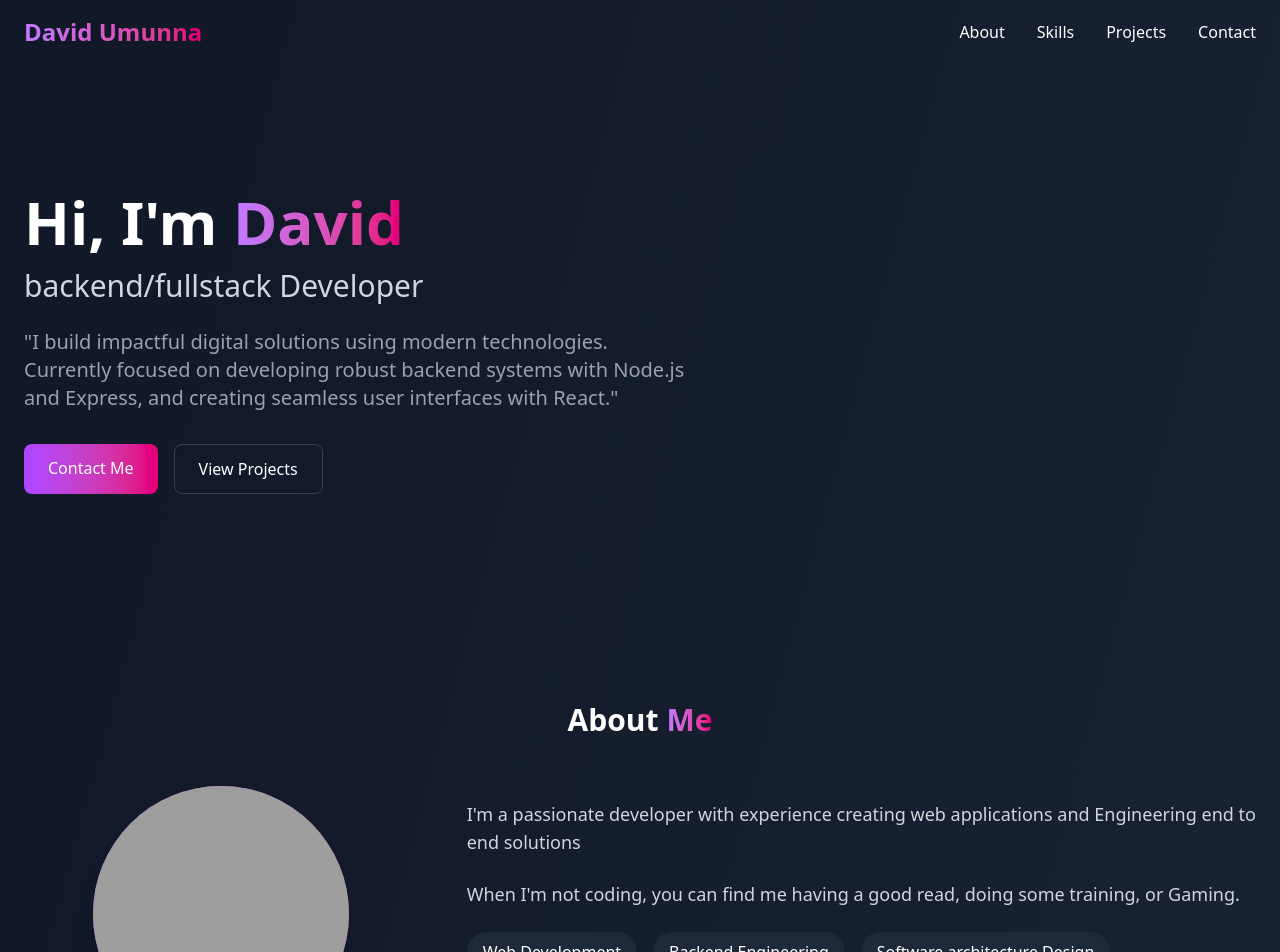
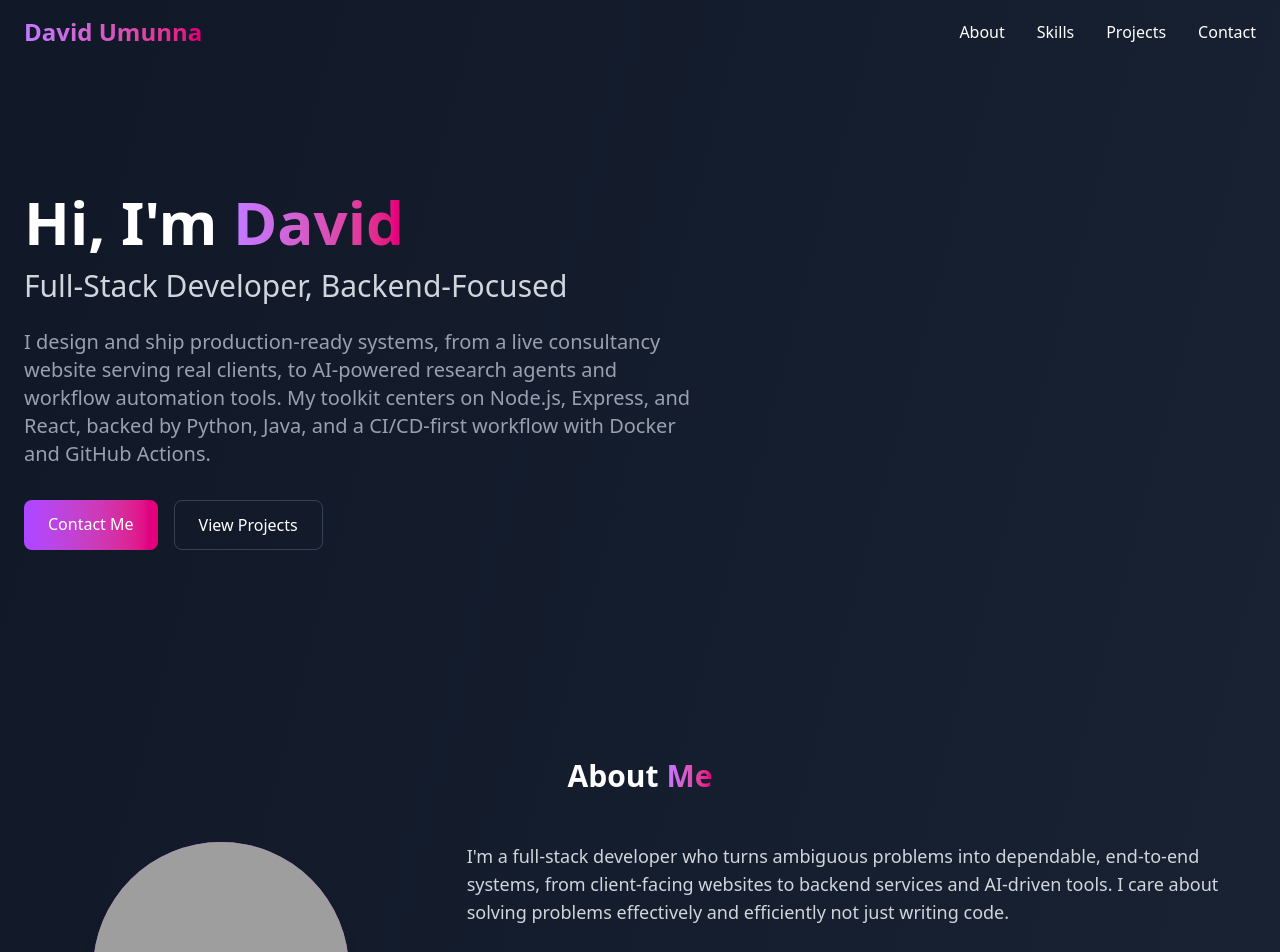
Before and after one commit to DavidUmunna/new-portfolio, a React (Vite) app: page / in a window 1280 px wide. Shown: the top 952 px of the page. Built offline with nearby package versions, Linux system fonts and the light colour scheme; grey boxes are pictures that could not be loaded.

Commit message:
Enhance About and Hero components with updated personal descriptions and professional focus

```diff
--- a/src/components/About.jsx
+++ b/src/components/About.jsx
@@ -34,8 +34,9 @@ const About=()=>{
                   className="md:w-2/3"
                 >
                   <p className="text-lg text-gray-300 mb-6">
-                    I'm a passionate developer with  experience creating web applications and Engineering end to end solutions
-
+                    I'm a full-stack developer who turns ambiguous problems into dependable,
+                    end-to-end systems, from client-facing websites to backend services and
+                    AI-driven tools. I care about solving problems effectively and efficiently not just writing code.
                   </p>
                   <p className="text-lg text-gray-300 mb-6">
                     When I'm not coding, you can find me having a good read, doing some training,
--- a/src/components/Hero.jsx
+++ b/src/components/Hero.jsx
@@ -15,12 +15,13 @@ const Hero=()=>{
                   Hi, I'm <span className="bg-clip-text text-transparent bg-gradient-to-r from-purple-400 to-pink-600">David</span>
                 </h1>
                 <h2 className="text-2xl md:text-3xl mb-6 text-gray-300">
-                  backend/fullstack Developer
+                  Full-Stack Developer, Backend-Focused
                 </h2>
                 <p className="text-lg md:text-xl max-w-2xl mx-auto md:mx-0 text-gray-400">
-                "I build impactful digital solutions using modern technologies.
-                Currently focused on developing robust backend systems with Node.js and Express,
-                and creating seamless user interfaces with React."
+                  I design and ship production-ready systems, from a live consultancy website
+                  serving real clients, to AI-powered research agents and workflow automation
+                  tools. My toolkit centers on Node.js, Express, and React, backed by Python,
+                  Java, and a CI/CD-first workflow with Docker and GitHub Actions.
                 </p>
                 <div className="mt-8 flex flex-wrap justify-center md:justify-start gap-4">
                   <motion.a
```
